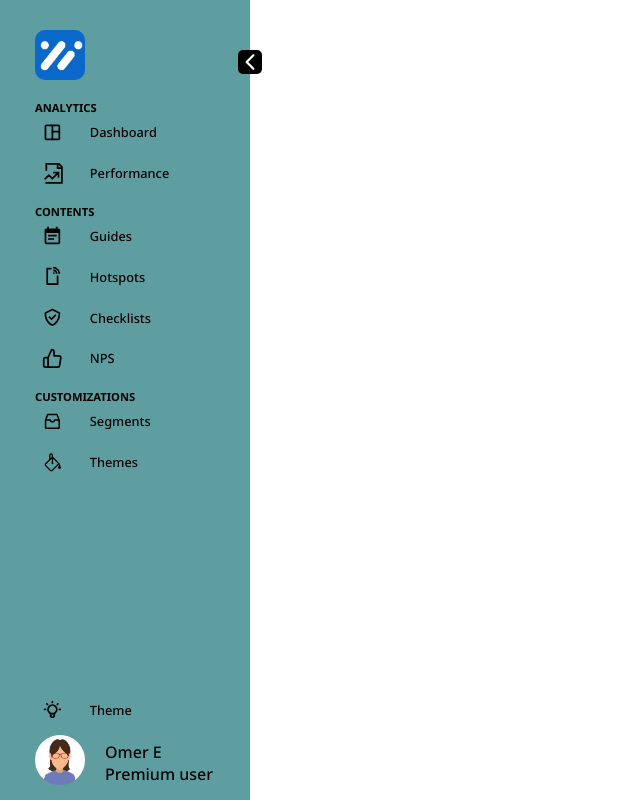
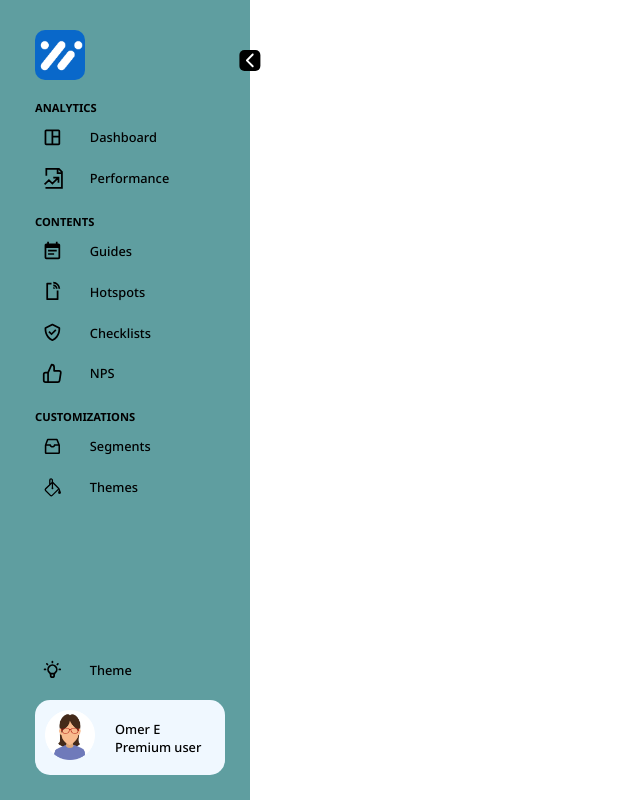
Before and after one commit to faribaghorbani/Drawer-Design, a React (Create React App) app: page / in a window 1280 px wide. Shown: the whole page, without its empty margins (0-640 px from the left). Built offline with nearby package versions, Linux system fonts and the light colour scheme.

Commit message:
feat:seperate top and bottom sections (add avatar)

```diff
--- /dev/null
+++ b/src/Assets/Style/avatar.scss
@@ -0,0 +1,34 @@
+.avatar-container {
+    margin-top: 10px;
+    display: flex;
+    align-items: center;
+    transition: margin 0.5s ease-in-out;
+
+    &.background, .background {
+        padding: 10px;
+        background-color: aliceblue;
+        border-radius: 15px;
+    }
+
+    .image {
+        img {
+            width: 50px;
+            height: 50px;
+        }
+    }
+
+    &.open {
+        margin-left: 25px;
+        .description {
+            font-size: 0.8rem;
+            margin-left: 20px;
+        }
+    }
+    &.close {
+        margin-left: 15px;
+        .description {
+            opacity: 0;
+            margin-left: 40px;
+        }
+    }
+}
--- a/src/Assets/Style/sidebar.scss
+++ b/src/Assets/Style/sidebar.scss
@@ -1,41 +1,27 @@
 .sidebar {
     position: fixed;
     background-color: cadetblue;
+    // box-sizing: content-box;
+    // overflow-x: hidden;
+    // overflow-y: auto;
     padding: 10px;
+    padding-right: 25px;
     height: 100%;
     transition: width ease-in-out 0.5s;
     &.open {
         width: 250px;
     }
     &.close {
-        width: 100px;
-
-    }
-
-    .arrow-indicator {
-        display: flex;
-        justify-content: center;
-        align-items: center;
-        border-radius: 5px;
-        cursor: pointer;
-        position: absolute;
-        right: 0; top: 50px;
-        transform: translateX(50%);
-        background-color: black;
-
-        .icon {
-            font-size: 1.5rem;
-            color: white;
-        }
+        width: 110px;
+        padding-right: 15px;
     }
 
     .content {
         overflow: hidden;
-        height: 100%;
+        min-height: 100%;
         display: flex;
         flex-direction: column;
         justify-content: space-between;
-        overflow-x: hidden;
         a {
             text-decoration: none;
             color: inherit;
@@ -56,14 +42,12 @@
         }
 
         .section {
-            margin-bottom: 10px;
-
+            margin-bottom: 15px;
             .section-title {
+                margin-bottom: 5px;
                 font-size: 0.7rem;
                 transition: margin 0.5s ease-in-out;
             }
-        }
-
             .list-item {
                 margin-bottom: 3px;
                 display: flex;
@@ -80,61 +64,42 @@
                     transition: margin 0.3s ease-in;
                 }
             }
-
+        }
 
         &.close {
             display: flex;
             flex-direction: column;
-
-            .logo {
+            .logo, .section-title {
                 margin-left: 15px;
             }
             .list-item {
                 .title {
                     margin-left: 40px;
-                    // opacity: 0;
                 }
-            }
-            .section-title {
-                margin-left: 15px;
             }
         }
 
         &.open {
-            width: 250px;
             .section-title, .logo {
                 margin-left: 25px;
-            }
-        }
-
-        .avatar-container {
-            margin-top: 5px;
-            display: flex;
-            align-items: center;
-
-            .image {
-                // width: 50px;
-                // height: 50px;
-                img {
-                    width: 50px;
-                    height: 50px;
-                }
-            }
-
-            &.open {
-                margin-left: 25px;
-                .description {
-                    margin-left: 20px;
-                }
-            }
-            &.close {
-                margin-left: 15px;
-                .description {
-                    opacity: 0;
-                    margin-left: 40px;
             }
         }
     }
 }
 
+.arrow-indicator {
+    display: flex;
+    justify-content: center;
+    align-items: center;
+    border-radius: 5px;
+    cursor: pointer;
+    position: absolute;
+    right: 0; top: 50px;
+    transform: translateX(50%);
+    background-color: black;
+
+    .icon {
+        font-size: 1.3rem;
+        color: white;
     }
+}
--- a/src/Components/Avatar.js
+++ b/src/Components/Avatar.js
@@ -1,11 +1,12 @@
 import React from 'react'
 import avatar from '../Assets/images/avatar.png'
+import '../Assets/Style/avatar.scss'
 
 
 const Avatar = ({open}) => {
     return (
-        <div className={`avatar-container ${open? 'open':'close'}`}>
-            <div className='image'>
+        <div className={`avatar-container ${open? 'open background':'close'}`}>
+            <div className={`image ${open? 'null': 'background'}`}>
                 <img src={avatar}/>
             </div>
             <div className='description'>
--- a/src/Components/Sidebar.js
+++ b/src/Components/Sidebar.js
@@ -46,7 +46,8 @@ const Sidebar = () => {
                         )
                     })}
                 </div>
-                <div className='bottom'>
+                <div className='bottom section'>
+
                     {theme.map((item) => {
                         return (
                         <a href='#' className={`list-item ${open? 'open':'close'}`}>
```
Lines whose indentation alone changed are shown as unchanged.
